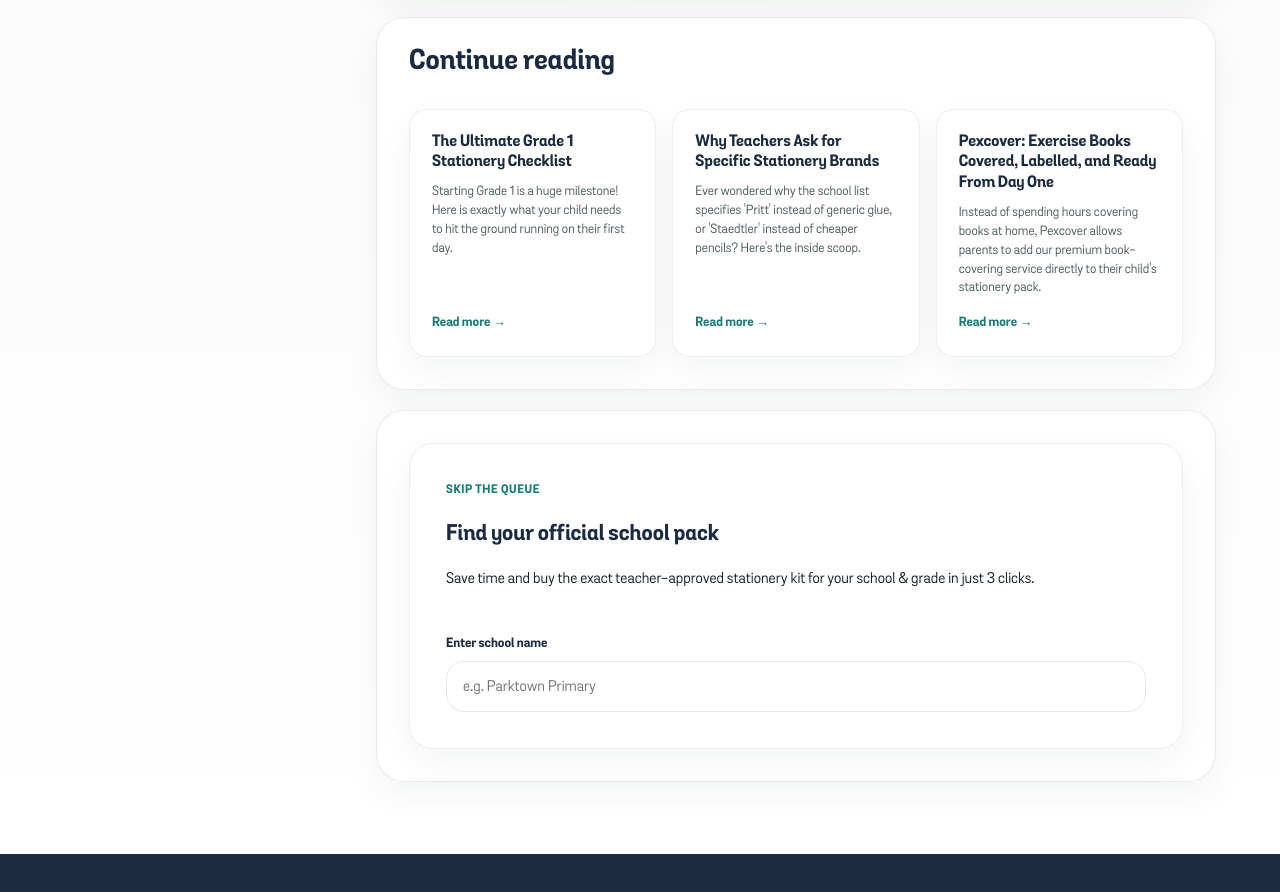
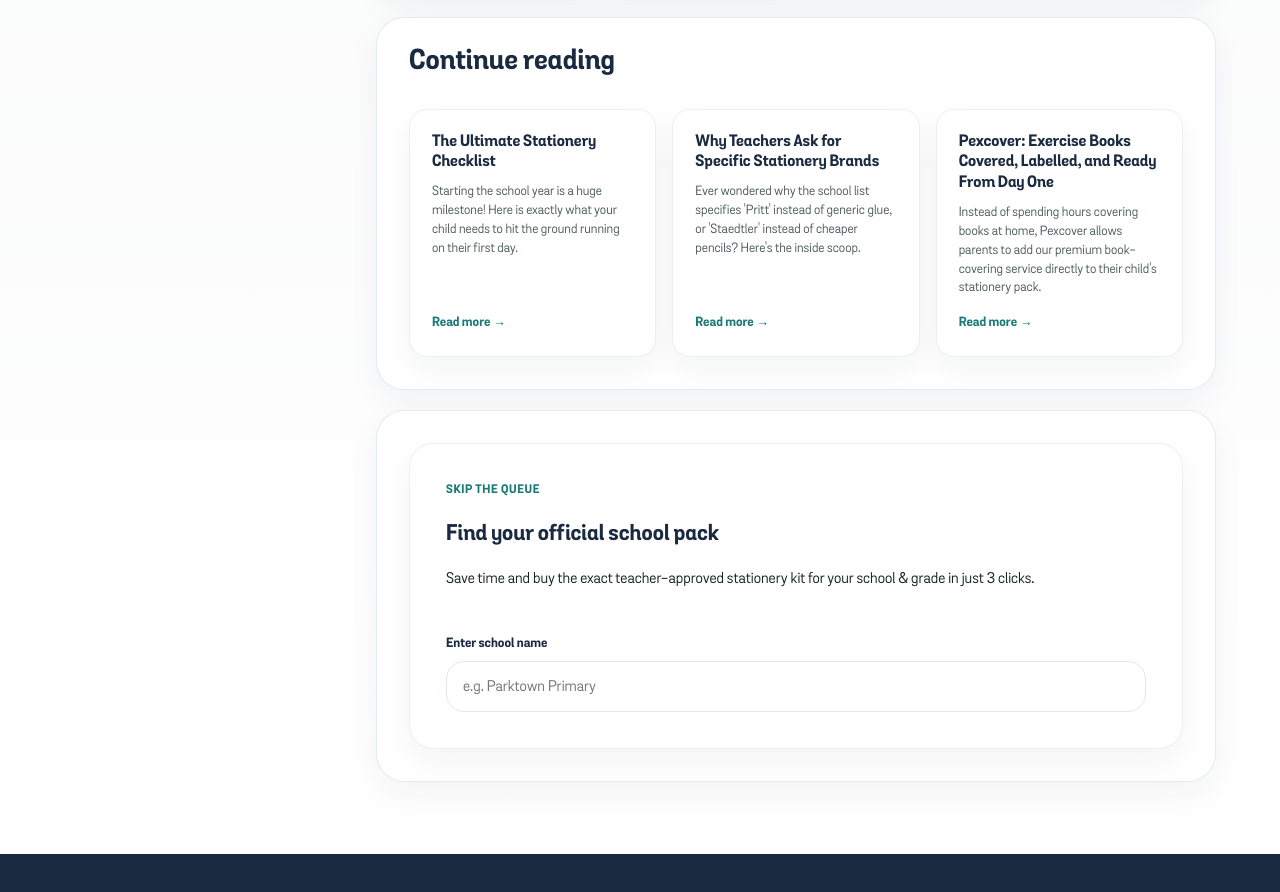
Before and after one commit to mcebisidesigner-spec/pexpacks-supplies, a Next.js app: page /blog/how-to-label-school-supplies-efficiently in a window 1280 px wide. Shown: the part 2240-3132 px from the top of the page. Built offline with nearby package versions, Linux system fonts and the light colour scheme.

Commit message:
Bold closing CTA sentence in Grade 1 stationery article

```diff
--- a/data/blog.ts
+++ b/data/blog.ts
@@ -13,26 +13,26 @@ export type BlogPost = {
 export const blogPosts: BlogPost[] = [
   {
     id: "1",
-    slug: "ultimate-grade-1-stationery-checklist",
-    title: "The Ultimate Grade 1 Stationery Checklist",
+    slug: "ultimate-stationery-checklist",
+    title: "The Ultimate Stationery Checklist",
     excerpt:
-      "Starting Grade 1 is a huge milestone! Here is exactly what your child needs to hit the ground running on their first day.",
+      "Starting the school year is a huge milestone! Here is exactly what your child needs to hit the ground running on their first day.",
     content: [
-      "Starting Grade 1 is a huge milestone for both parents and children. While the new uniforms and backpacks are exciting, the stationery list can often feel overwhelming.",
-      "Most Grade 1 lists require specific items designed for little hands learning to write and cut for the first time.",
-      "Here are the absolute essentials you will find on almost every South African Grade 1 list:",
-      "1. Jumbo Triangular Pencils: Standard pencils are too thin for 6-year-olds learning grip. Triangular jumbo pencils encourage the correct tripod grip.",
-      "2. Retractable Wax Crayons (Monamis): Regular crayons snap easily. Retractable crayons last much longer and don't stain hands.",
+      "Starting the school year is a huge milestone for both parents and children. While the new uniforms and backpacks are exciting, the stationery list can often feel overwhelming.",
+      "Most schools require specific items designed for little hands learning to write and cut for the first time.",
+      "Here are the essentials you will find on almost every school list:",
+      "1. Triangular Pencils: Standard pencils are too thin for little hands learning grip. Triangular pencils encourage the correct tripod grip.",
+      "2. Retractable Wax Crayons: Regular crayons snap easily. Retractable crayons last much longer and don't stain hands.",
       "3. Blunt-Nosed Scissors: Safety first! Ensure you buy left-handed scissors if your child is left-handed, it makes a massive difference.",
       "4. Quality Glue Sticks: Avoid cheap glue that dries out. Stick to trusted brands like Pritt or Bostik, and buy at least 4 for the year.",
       "5. A3 Whiteboard & Markers: Many schools use these for interactive desk work.",
-      "Remember, if you order through Pexpacks, we source all these specific requirements directly from your school's official list and pack them for you—saving you the hassle of hunting down jumbo pencils at three different stores!",
+      "<strong> Remember, if you order through Pexpacks, we source all these specific requirements directly from your school's official list and pack them for you—saving you the hassle of hunting down jumbo pencils at three different stores! </strong>",
       "[link_pill: Find your school pack|/schools]",
     ],
     date: "2023-10-15",
-    author: "Sarah van der Merwe",
+    author: "Mcebisi Mhayise",
     category: "Parenting Tips",
-    image: "/images/hero-school-delivery.webp",
+    image: "/images/pex-stationery-checklist.webp",
   },
   {
     id: "2",
```
Also changed, not shown: public/images/pex-stationery-checklist.webp (added).
